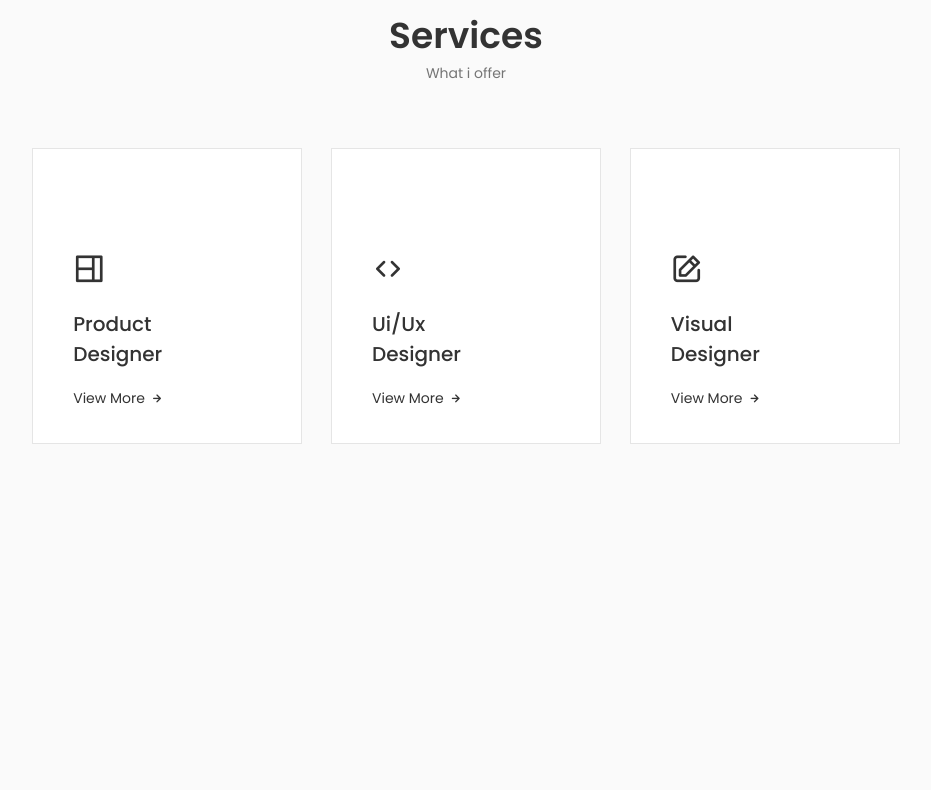
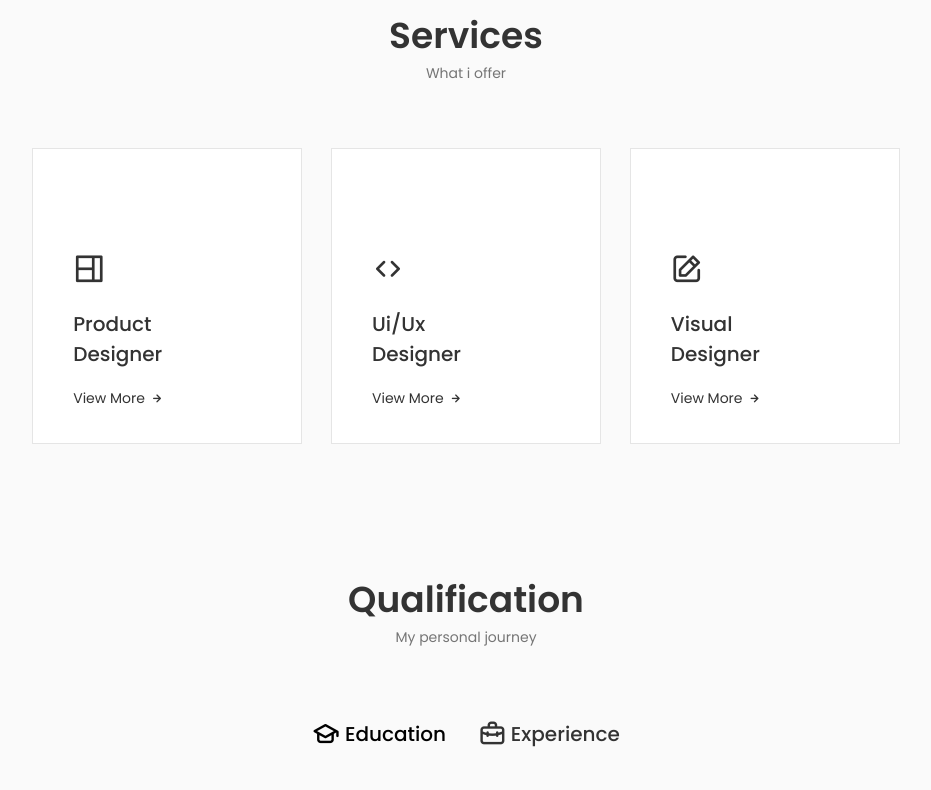
Before and after one commit to AnnalingamGowsigan/portfolio, a React (Create React App) app: page / in a window 1280 px wide. Shown: the part 2000-2790 px from the top of the page, without its empty margins (174-1105 px from the left). Before the commit the page ends 2476 px from the top, so only its background shows below. Built offline with nearby package versions, Linux system fonts and the light colour scheme.

Commit message:
Add qualification part.

```diff
--- a/src/App.js
+++ b/src/App.js
@@ -5,6 +5,7 @@
 import About from "./components/about/About";
 import Skills from "./components/skills/Skills";
 import Services from "./components/services/Services";
+import Qualification from "./components/qualification/Qualification";
 
 const App = () => {
   return (
@@ -16,6 +17,7 @@
         <About />
         <Skills />
         <Services />
+        <Qualification />
       </main>
     </>
   );
--- /dev/null
+++ b/src/components/qualification/Qualification.jsx
@@ -0,0 +1,183 @@
+import React, { useState } from "react";
+import "./qualification.css";
+
+const Qualification = () => {
+  const [toggleState, setToggleState] = useState(1);
+
+  const toggleTab = (index) => {
+    setToggleState(index);
+  };
+  return (
+    <section className="Qualification section">
+      <h2 className="section__title">Qualification</h2>
+      <span className="section__subtitle">My personal journey</span>
+
+      <div className="qualification__container container">
+        <div className="qualification__tabs">
+          <div
+            className={
+              toggleState === 1
+                ? "qualification__button qualification__active button--flex"
+                : "qualification__button  button--flex"
+            }
+            onClick={() => toggleTab(1)}
+          >
+            <i className="uil uil-graduation-cap  qualification__icon"></i>
+            Education
+          </div>
+          <div
+            className={
+              toggleState === 2
+                ? "qualification__button qualification__active button--flex"
+                : "qualification__button  button--flex"
+            }
+            onClick={() => toggleTab(2)}
+          >
+            <i className="uil uil-briefcase-alt  qualification__icon"></i>
+            Experience
+          </div>
+        </div>
+
+        <div className="qualification__sections">
+          <div
+            className={
+              toggleState === 1
+                ? "qualification__content qualification__content-active"
+                : "qualification__content "
+            }
+          >
+            <div className="qualification__data">
+              <div>
+                <h3 className="qualification__title">Web Design</h3>
+                <span className="qualification__subtitle">
+                  Spain - Institute
+                </span>
+                <div className="qualification__calender">
+                  <i className="uil uil-calender-alt"></i>
+                  2011 - Present
+                </div>
+              </div>
+              <div>
+                <span className="qualification__rounder"></span>
+                <span className="qualification__line"></span>
+              </div>
+            </div>
+
+            <div className="qualification__data">
+              <div></div>
+              <div>
+                <span className="qualification__rounder"></span>
+                <span className="qualification__line"></span>
+              </div>
+              <div>
+                <h3 className="qualification__title">Art Director</h3>
+                <span className="qualification__subtitle">
+                  Spain - Institute
+                </span>
+                <div className="qualification__calender">
+                  <i className="uil uil-calender-alt"></i>
+                  2020 - 2021
+                </div>
+              </div>
+            </div>
+
+            <div className="qualification__data">
+              <div>
+                <h3 className="qualification__title">Web Development</h3>
+                <span className="qualification__subtitle">
+                  Spain - Institute
+                </span>
+                <div className="qualification__calender">
+                  <i className="uil uil-calender-alt"></i>
+                  2018 - 2020
+                </div>
+              </div>
+              <div>
+                <span className="qualification__rounder"></span>
+                <span className="qualification__line"></span>
+              </div>
+            </div>
+
+            <div className="qualification__data">
+              <div></div>
+              <div>
+                <span className="qualification__rounder"></span>
+                <span className="qualification__line"></span>
+              </div>
+              <div>
+                <h3 className="qualification__title">UX Expert</h3>
+                <span className="qualification__subtitle">
+                  Spain - Institute
+                </span>
+                <div className="qualification__calender">
+                  <i className="uil uil-calender-alt"></i>
+                  2017 - 2018
+                </div>
+              </div>
+            </div>
+          </div>
+
+          <div
+            className={
+              toggleState === 2
+                ? "qualification__content qualification__content-active"
+                : "qualification__content "
+            }
+          >
+            <div className="qualification__data">
+              <div>
+                <h3 className="qualification__title">Product Designer</h3>
+                <span className="qualification__subtitle">
+                  Microsoft - Span
+                </span>
+                <div className="qualification__calender">
+                  <i className="uil uil-calender-alt"></i>
+                  2021 - Present
+                </div>
+              </div>
+              <div>
+                <span className="qualification__rounder"></span>
+                <span className="qualification__line"></span>
+              </div>
+            </div>
+
+            <div className="qualification__data">
+              <div></div>
+              <div>
+                <span className="qualification__rounder"></span>
+                <span className="qualification__line"></span>
+              </div>
+              <div>
+                <h3 className="qualification__title">UX Designer</h3>
+                <span className="qualification__subtitle">
+                  Apple Inc - Spain
+                </span>
+                <div className="qualification__calender">
+                  <i className="uil uil-calender-alt"></i>
+                  2020 - 2021
+                </div>
+              </div>
+            </div>
+
+            <div className="qualification__data">
+              <div>
+                <h3 className="qualification__title">Web Designer</h3>
+                <span className="qualification__subtitle">Figam - Spain</span>
+                <div className="qualification__calender">
+                  <i className="uil uil-calender-alt"></i>
+                  2018 - 2020
+                </div>
+              </div>
+              <div>
+                <span className="qualification__rounder"></span>
+                <span className="qualification__line"></span>
+              </div>
+            </div>
+          </div>
+        </div>
+      </div>
+    </section>
+  );
+};
+
+export default Qualification;
--- /dev/null
+++ b/src/components/qualification/qualification.css
@@ -0,0 +1,114 @@
+.qualifiction__container {
+  max-width: 768px;
+}
+
+.qualification__tabs {
+  display: flex;
+  justify-content: center;
+  margin-bottom: var(--mb-2);
+}
+
+.qualification__button {
+  font-size: var(--h3-font-size);
+  font-weight: var(--font-medium);
+  color: var(--title-color);
+  margin: 0 var(--mb-1);
+  cursor: pointer;
+}
+
+.qualification__button:hover {
+  color: var(--title-color-dark);
+}
+
+.qualification__icon {
+  font-size: 1.8rem;
+  margin-right: var(--mb-0-25);
+}
+
+.qualification__active {
+  color: var(--title-color-dark);
+}
+
+.qualification__sections {
+  display: grid;
+  grid-template-columns: 0.5fr;
+  justify-content: center;
+}
+
+.qualification__content {
+  display: none;
+}
+
+.qualification__content-active {
+  display: block;
+}
+
+.qualification__data {
+  display: grid;
+  grid-template-columns: 1fr max-content 1fr;
+  column-gap: 1.5rem;
+}
+
+.qualification__title {
+  font-size: var(--normal-font-size);
+  font-weight: var(--font-medium);
+}
+
+.qualification__subtitle {
+  display: inline-block;
+  font-size: var(--small-font-size);
+  margin-bottom: var(--mb-1);
+}
+
+.qualifiction__calender {
+  font-size: var(--small-font-size);
+}
+
+.qualification__rounder {
+  display: inline-block;
+  width: 13px;
+  height: 13px;
+  background-color: var(--text-color);
+  border-radius: 50%;
+}
+
+.qualification__line {
+  display: block;
+  width: 1px;
+  height: 100%;
+  background-color: var(--text-color);
+  transform: translate(6px, -7px);
+}
+
+/*=============== BREAKPOINTS ===============*/
+/* For large devices */
+@media screen and (max-width: 992px) {
+  .qualification__container {
+    margin-right: auto;
+    margin-left: auto;
+  }
+}
+
+/* For medium devices */
+@media screen and (max-width: 768px) {
+  .qualification__container {
+    margin-right: var(--mb-1-5);
+    margin-left: var(--mb-1-5);
+  }
+}
+
+@media screen and (max-width: 576px) {
+  .qualification__sections {
+    grid-template-columns: initial;
+  }
+  .qualification__button {
+    margin: 0 var(--mb-0-75);
+  }
+}
+
+/* For small devices */
+@media screen and (max-width: 350px) {
+  .qualification__data {
+    gap: 0.5rem;
+  }
+}
```
